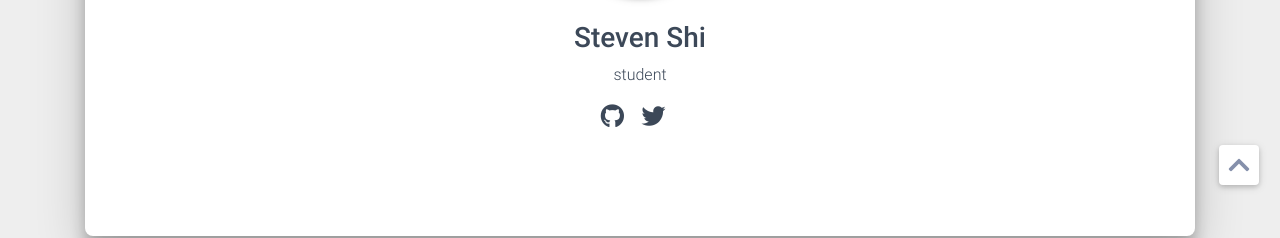
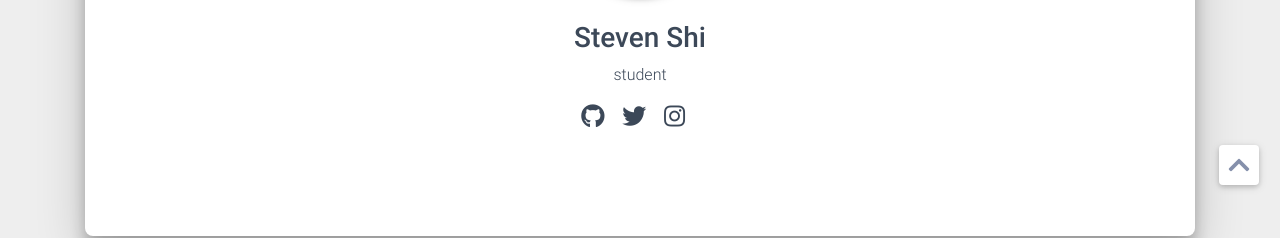
Before and after one commit to StevenIIV/StevenIIV.github.io, a plain HTML site: page about/index.html in a window 1280 px wide. Shown: the part 675-913 px from the top of the page. Drawn offline with nearby package versions, Linux system fonts and the light colour scheme; some packages are replaced by stand-ins of ours; a script that the page names is missing; a small style sheet from the web is missing.

Commit message:
Site updated: 2019-12-19 16:45:48

```diff
--- a/about/index.html
+++ b/about/index.html
@@ -156,6 +156,13 @@
     &nbsp;&nbsp;
 
 
+
+    <a href="https://www.instagram.com/steven_iiv"
+       class="h4 ">
+      <i class="fab fa-instagram" aria-hidden="true"></i>
+
+    </a>
+    &nbsp;&nbsp;
 
 </div>
 <div class="mt-5 markdown-body">
```
Also changed, not shown: 2019/12/18/hello-world/index.html (+1 -1 lines).
